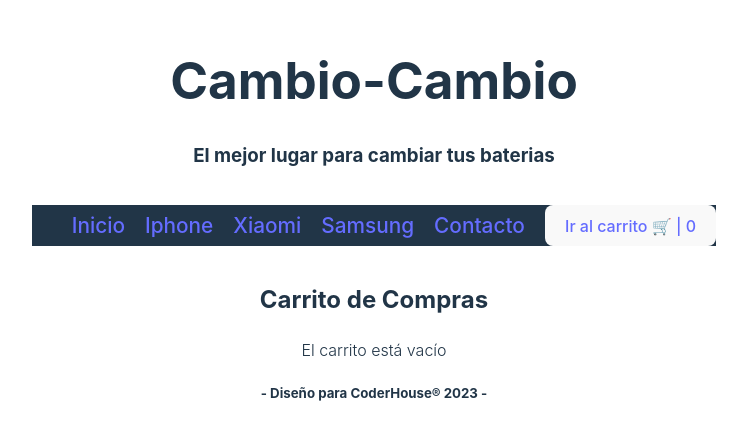
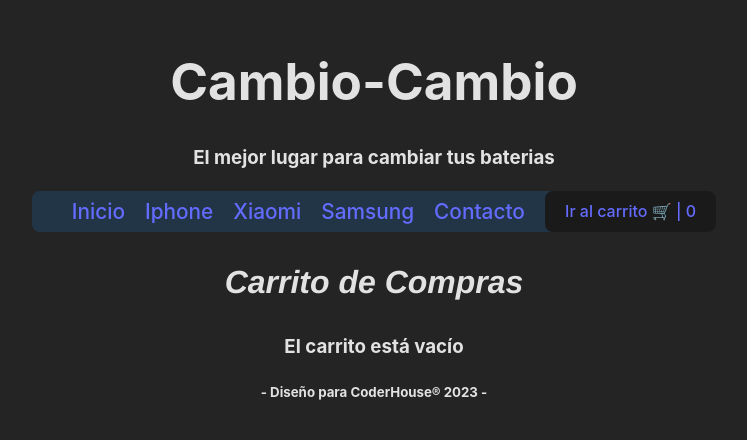
Before and after one commit to rubendns/PF_React_Denis, a React (Vite) app: page /cart-view in a window 1280 px wide. Shown: the part 178-618 px from the top of the page, without its empty margins (266-1013 px from the left). Built offline with nearby package versions, Linux system fonts and the light colour scheme.

Commit message:
mas cambios

```diff
--- a/src/App.css
+++ b/src/App.css
@@ -15,6 +15,17 @@
   background-color: #242424;
 }
 
+.cart-view{
+  font-size: 1.8rem;
+  text-decoration: underline;
+  font-weight: bold;
+}
+
+h2 {
+  font-size: xx-large;
+  font-style:italic;
+  font-family:'Franklin Gothic Medium', 'Arial Narrow', Arial, sans-serif
+}
 a {
   font-weight: 500;
   color: #646cff;
@@ -28,16 +39,18 @@ a:hover {
 }
 nav {
   display: flex;
-  justify-content: space-between;
+  justify-content: center;
   align-items: center;
   border-radius: 8px;
 }
 
 ul {
   display: flex;
-  align-items: center;
+  align-items:center;
   background-color: #213547;
   gap: 20px;
+  margin: 0;
+  border-radius: 8px;
 }
 
 li{
@@ -89,19 +102,6 @@ button:focus-visible {
   outline: 4px auto -webkit-focus-ring-color;
 }
 
-@media (prefers-color-scheme: light) {
-  :root {
-    color: #213547;
-    background-color: #ffffff;
-  }
-  a:hover {
-    color: #747bff;
-  }
-  button {
-    background-color: #f9f9f9;
-  }
-}
-
 .productos {
   display: grid;
   grid-template-columns: repeat(3, 1fr);
@@ -128,8 +128,10 @@ button:focus-visible {
   font-weight: bold;
 }
 
+
 .producto > img {
   width: 100%;
+  height: auto;;
   border-radius: 2rem;
 
 }
@@ -138,9 +140,10 @@ button:focus-visible {
   text-decoration: none;
   color: white;
   transition: .2s;
-  border-radius: 8px;
+  border-radius: 50px;
   border: 1px solid transparent;
   padding: 2px;
+  margin-bottom: 10px;
   background-color: #1a1a1a;
 }
 
--- a/src/components/Item/Item.jsx
+++ b/src/components/Item/Item.jsx
@@ -5,8 +5,8 @@ const Item = ({ product }) => {
     return (
         <div className="producto">
         <img src={product.imagen} />
-        <p>Modelo: {product.modelo}</p>
-        <p>Precio: ${product.precio}</p>
+        <p><u>Modelo:</u> {product.modelo}</p>
+        <p><u>Precio:</u> ${product.precio}</p>
         <Link className="ver-mas" to={`/item/${product.id}`}>
             Ver más
         </Link>
--- a/src/components/Item/ItemDetail.jsx
+++ b/src/components/Item/ItemDetail.jsx
@@ -12,11 +12,12 @@ const ItemDetail = ({ item }) => {
     <div className="col">
       <h2>Detalle del producto</h2>
       <div className="item">
+
         <img className="item" src={item.imagen} alt="imagen" />
-        <p>Modelo: {item.modelo}</p>
-        <p>Descripcion: {item.descripcion}</p>
-        <p>Precio: ${item.precio}</p>
-        <p>Stock: {item.stock}</p>
+        <p><u>Modelo:</u> {item.modelo}</p>
+        <p><u>Descripcion:</u> {item.descripcion}</p>
+        <p><u>Precio</u>: ${item.precio}</p>
+        <p><u>Stock:</u> {item.stock}</p>
       </div>
       <div>
         <ItemCounter stock={item.stock} onAdd={onAdd} />
--- a/src/components/cart/CartView.jsx
+++ b/src/components/cart/CartView.jsx
@@ -105,7 +105,7 @@ const CartView = () => {
                 <>
                     <h2>Carrito de Compras</h2>
                     {cartList.length === 0 ? (
-                        <p>El carrito está vacío</p>
+                        <h3><strong>El carrito está vacío</strong></h3>
                     ) : (
                         <>
                             <ul>
@@ -117,8 +117,8 @@ const CartView = () => {
                                     </li>
                                 ))}
                             </ul>
-                            <p>Total de artículos: {getTotalItems()}</p>
-                            <p>Total a pagar: ${getTotalPrice()}</p>
+                            <p className="cart-view">Total de artículos: {getTotalItems()}</p>
+                            <p className="cart-view">Total a pagar: ${getTotalPrice()}</p>
                             <button onClick={() => setShowCheckout(true)}>Finalizar compra</button>
                             <button onClick={handleClearCart}>Vaciar Carrito</button>
                         </>
@@ -128,19 +128,18 @@ const CartView = () => {
                 <div>
                     <h3>Resumen de la Compra</h3>
                     <ul>{}</ul>
-                    <p>Total a pagar: ${getTotalPrice() || 0}</p>
-
-                    <form>
+                    <h3>Total a pagar: ${getTotalPrice() || 0}</h3>
+                    <form className="contenedor-form">
                         <label> Nombre:{" "}
-                            <input placeholder="Ingrese su nombre" type="text" name="name" value={formData.name} onChange={handleNameChange} required/>
+                            <input placeholder="Ingrese su nombre" type="text" value={formData.name} onChange={handleNameChange} required/>
                         </label>
                         <br />
                         <label> Teléfono:{" "}
-                            <input placeholder="Ingrese su teléfono" type="tel" name="phone" value={formData.phone} onChange={handlePhoneChange} required/>
+                            <input placeholder="Ingrese su teléfono" type="number" value={formData.phone} onChange={handlePhoneChange} required/>
                         </label>
                         <br />
                         <label> Correo Electrónico:{" "}
-                            <input placeholder="Ingrese su email" type="email" name="email" value={formData.email} onChange={handleEmailChange} required/>
+                            <input placeholder="Ingrese su email" type="email" value={formData.email} onChange={handleEmailChange} required/>
                         </label>
                         <br />
                         <button type="button" onClick={handleCheckout} disabled={!areAllFieldsCompleted}>
```
